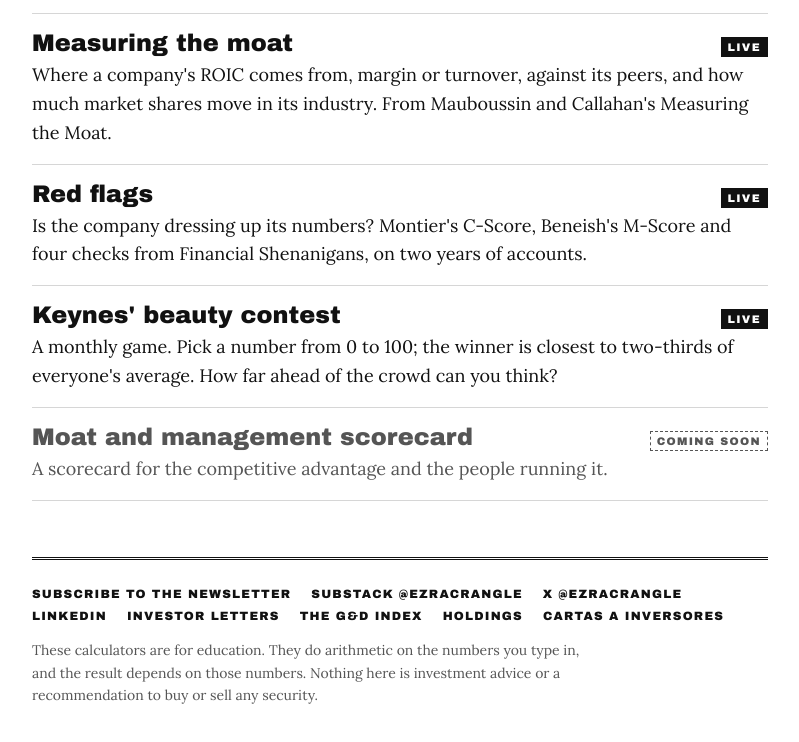
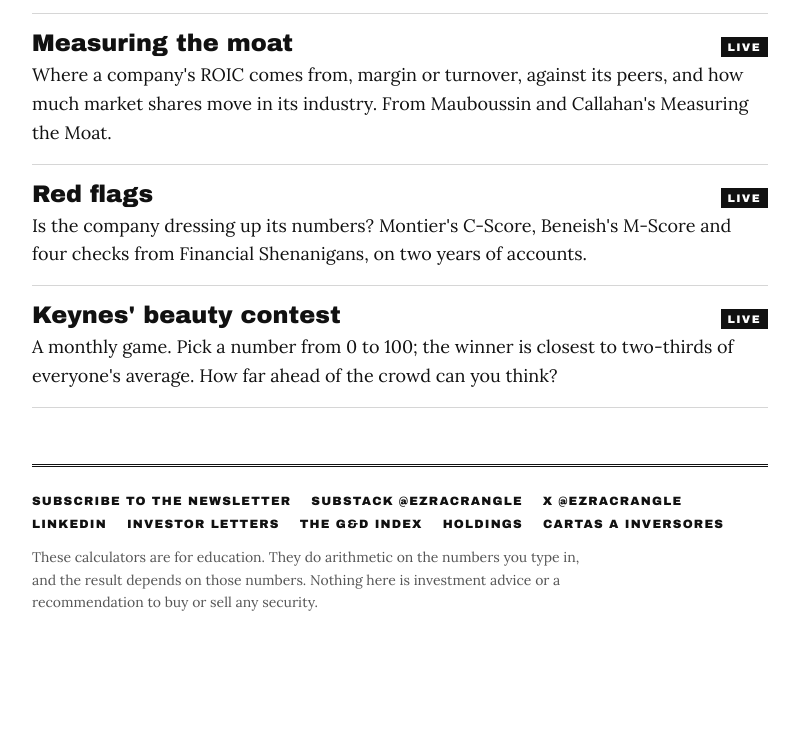
Before and after one commit to ezracrangle-stack/tools, a plain HTML site: page docs/index.html in a window 1280 px wide. Shown: the part 1952-2694 px from the top of the page, without its empty margins (240-1039 px from the left). After the commit the page ends 2628 px from the top, so only its background shows below. Drawn offline with Linux system fonts and the light colour scheme.

Commit message:
Remove the moat and management scorecard placeholder
Co-Authored-By: Claude Opus 5.5 <noreply@anthropic.com>
Claude-Session: https://claude.ai/code/session_01TK5xzE693EdAtTtiDb4wL7

```diff
--- a/docs/index.html
+++ b/docs/index.html
@@ -113,9 +113,6 @@
 <h2><a href="beauty-contest/">Keynes&#39; beauty contest</a></h2><span class="status live">Live</span>
     <p>A monthly game. Pick a number from 0 to 100; the winner is closest to two-thirds of everyone&#39;s average. How far ahead of the crowd can you think?</p>
   </li>
-  <li>
-<h2 class="soon">Moat and management scorecard</h2><span class="status later">Coming soon</span>    <p class="soon">A scorecard for the competitive advantage and the people running it.</p>
-  </li>
 </ul>
 </main>
 
```
Also changed, not shown: 1 other file.
